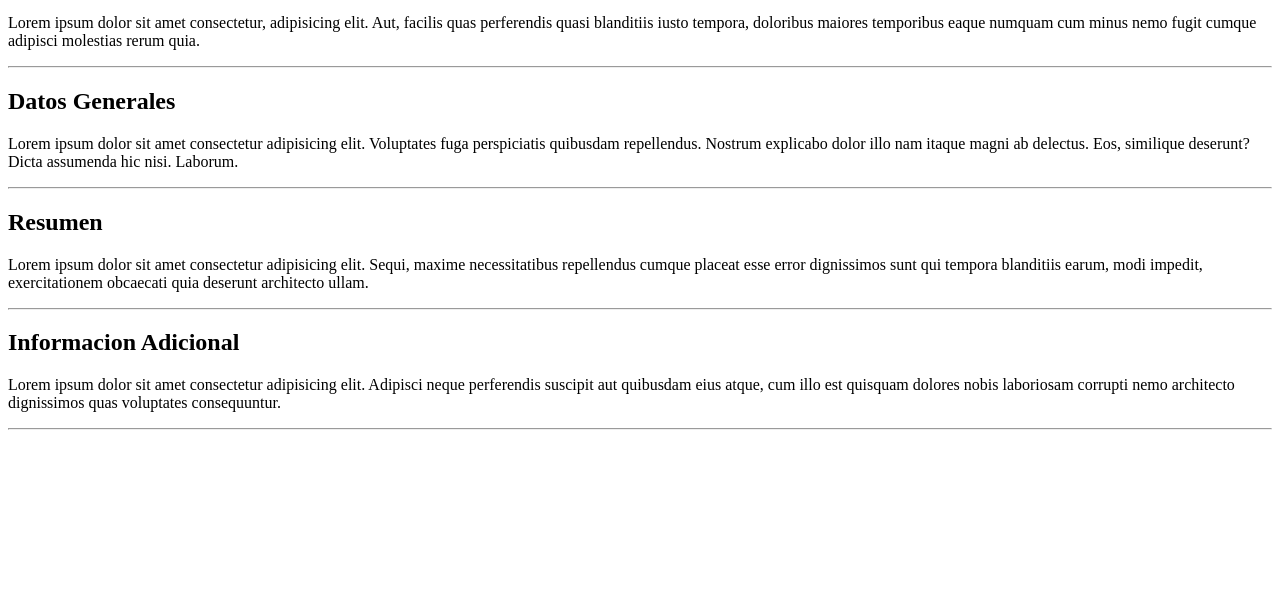
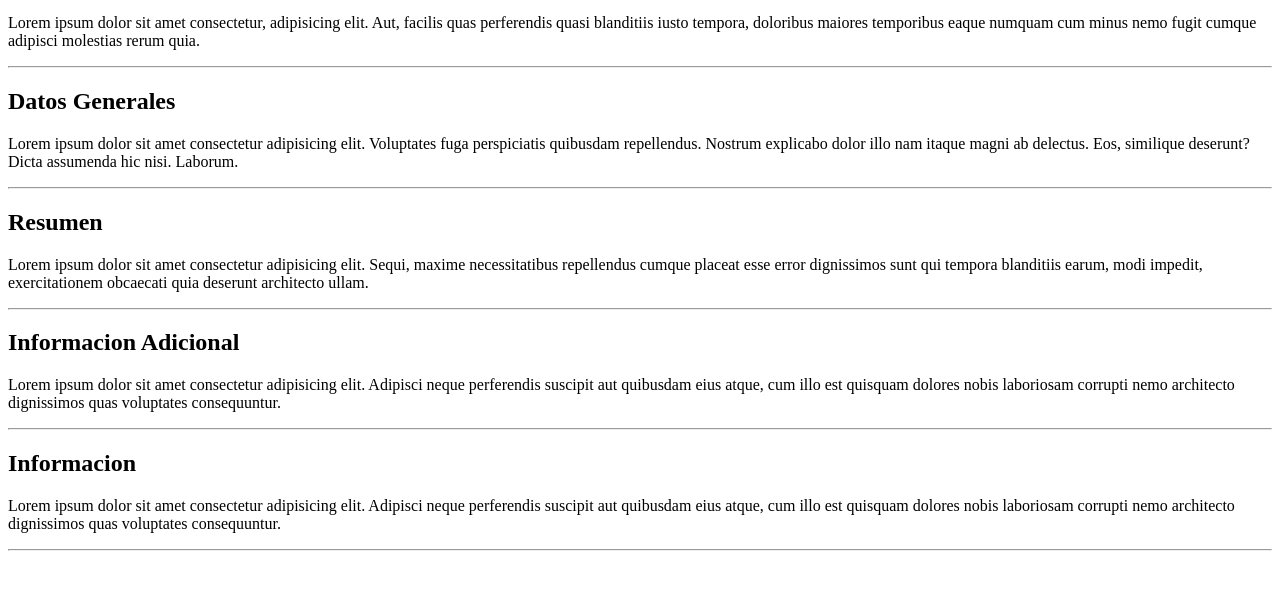
Before and after one commit to LuisFernando1987/index.html, a plain HTML site: page index.html in a window 1280 px wide. Shown: the part 100-690 px from the top of the page. Drawn offline with Linux system fonts and the light colour scheme.

Commit message:
Update index.html
prueba html

```diff
--- a/index.html
+++ b/index.html
@@ -3,9 +3,12 @@
 <head>
   <meta charset="UTF-8">
   <meta name="viewport" content="width=device-width, initial-scale=1.0">
-  <title>Mi Primer Sitio Web</title>
+  <link rel="stylesheet" type="text/css" href="./estilos.css" />
+
 </head>
-<body>
+<body class="fondo">
+<p class="mi texto"></p>
+</body>
   <h1> PORTAFOLIO</h1>
   <span>REDES SOCIALES</span>
 
@@ -20,6 +23,9 @@
   <h2>Informacion Adicional</h2>
   <p>Lorem ipsum dolor sit amet consectetur adipisicing elit. Adipisci neque perferendis suscipit aut quibusdam eius atque, cum illo est quisquam dolores nobis laboriosam corrupti nemo architecto dignissimos quas voluptates consequuntur.</p>
   <hr />
+  <h2>Informacion</h2>
+    <p>Lorem ipsum dolor sit amet consectetur adipisicing elit. Adipisci neque perferendis suscipit aut quibusdam eius atque, cum illo est quisquam dolores nobis laboriosam corrupti nemo architecto dignissimos quas voluptates consequuntur.</p>
+  <hr />
 
 </body>
 </html>
```
